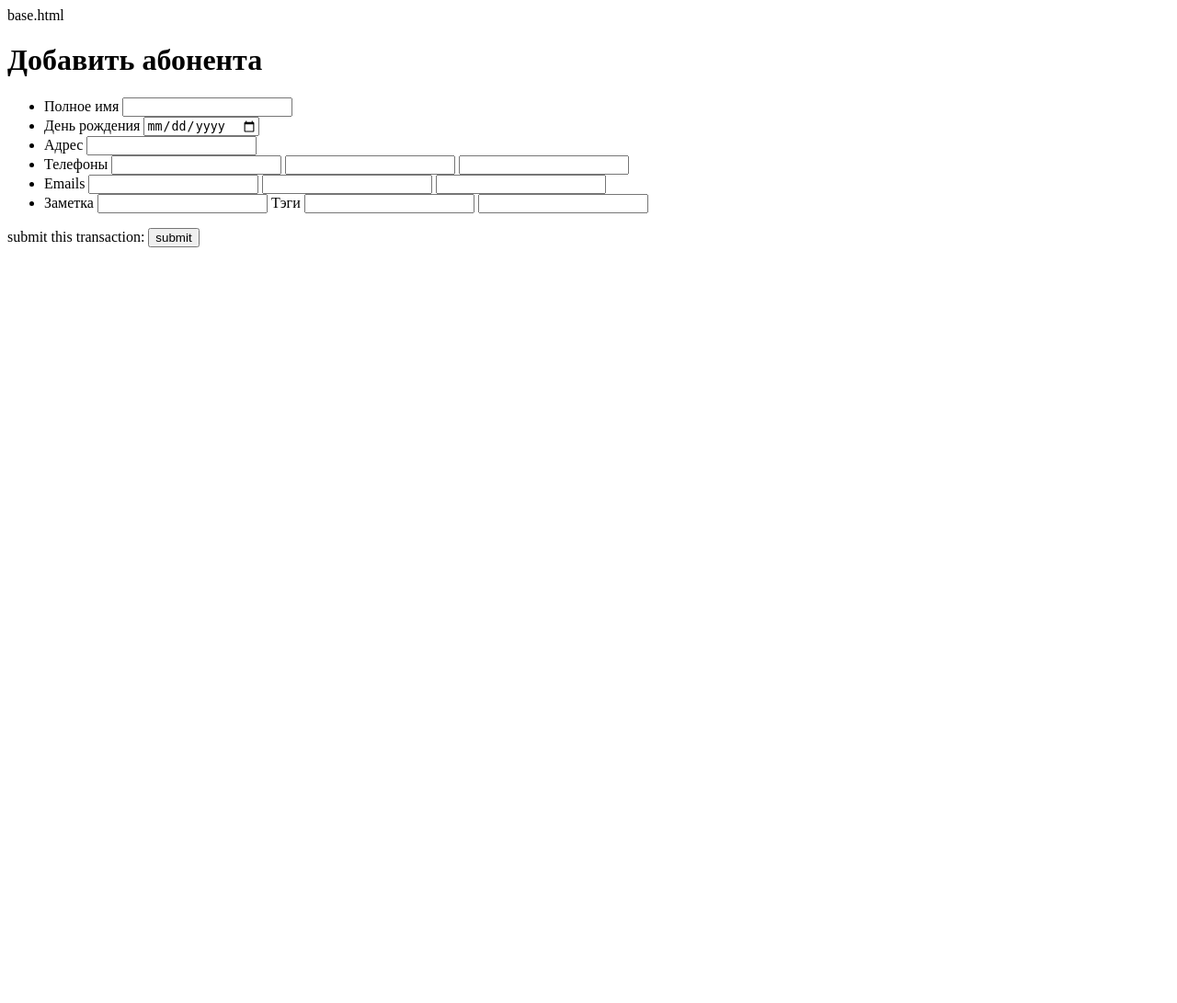
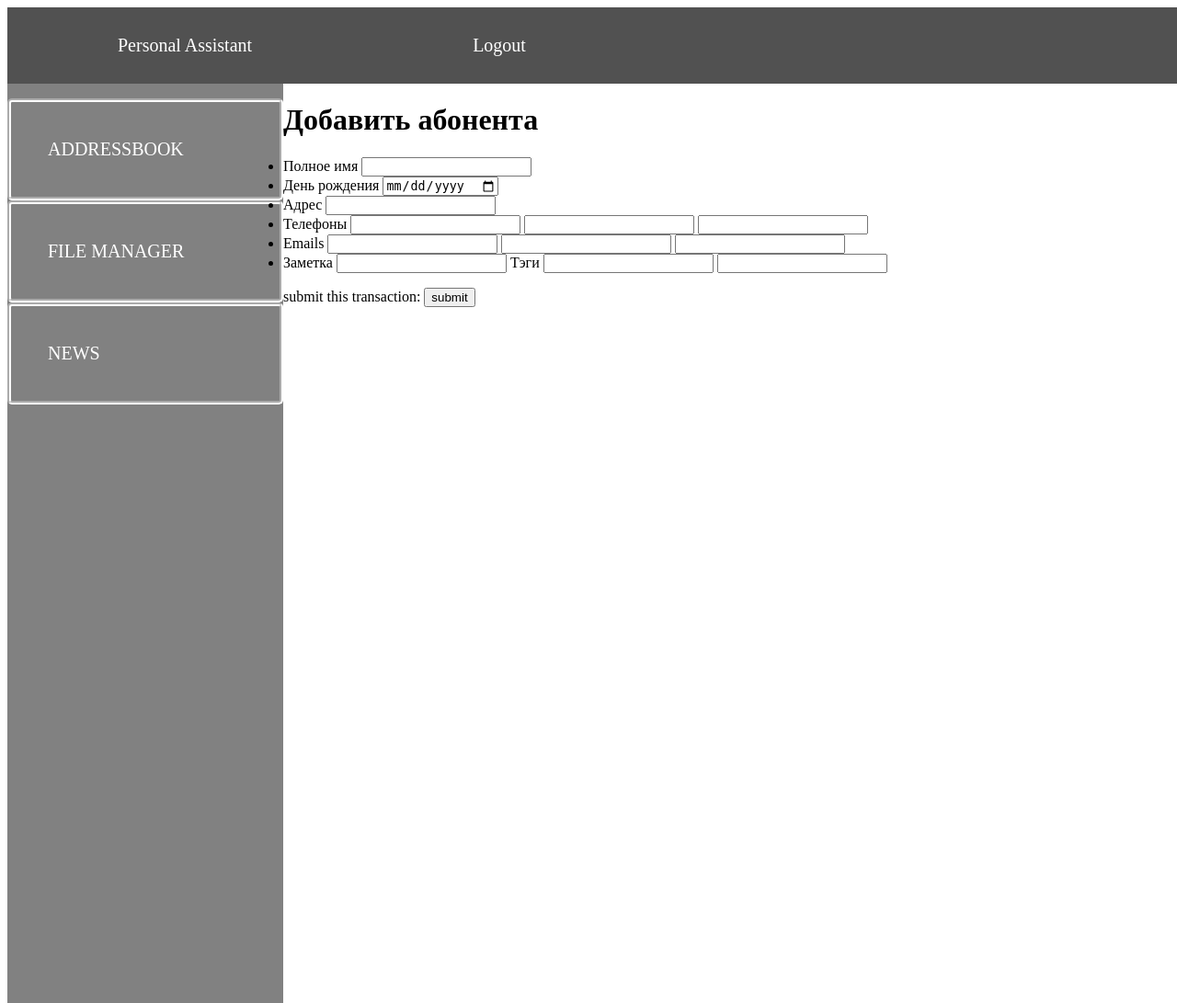
Before and after one commit to personal-assisntant-2/personal-assistant, a Django app: page /addressbook/add_contact/ in a window 1280 px wide. Shown: the whole page at 92% size. Before the commit the page ends 269 px from the top, so only its background shows below. Run offline with Django 3.2, Linux system fonts and the light colour scheme; data that the repository does not hold is empty.

```diff
--- a/assistant/addressbook/templates/addressbook/abonent_detail.html
+++ b/assistant/addressbook/templates/addressbook/abonent_detail.html
@@ -3,7 +3,7 @@
 {% load static %}
 <style type="text/css">
 .blok {
-height: 300px;
+max-height: 300px;
 width: 700px;
 background: rgb(211, 211, 211);
 color: rgb(0, 0, 0);
--- a/assistant/addressbook/templates/addressbook/abonent_list.html
+++ b/assistant/addressbook/templates/addressbook/abonent_list.html
@@ -1,7 +1,7 @@
 <style type = "text/css">
 .blok {
     max-height: 500px;
-    width: 1000px;
+    width: 700px;
     background: rgb(211, 211, 211);
     color: rgb(0, 0, 0);
     overflow-y: scroll;
--- a/assistant/addressbook/templates/addressbook/add_contact.html
+++ b/assistant/addressbook/templates/addressbook/add_contact.html
@@ -1,4 +1,4 @@
-{% extends 'addressbook/base.html' %}
+{% extends 'base.html' %}
 {% block content %}
 {% load static %}
 
--- a/assistant/addressbook/views.py
+++ b/assistant/addressbook/views.py
@@ -11,7 +11,6 @@ from .models import Abonent, Phone, Email, Note, Tag
 
 class AbonentDetailView(DetailView):
     model = Abonent
-    print('----')
     #template_name = 'addressbook/detail.html'
     context_object_name = 'abonent'
 
@@ -22,7 +21,6 @@ class AbonentDetailView(DetailView):
         context['phones'] = Phone.objects.filter(abonent_id = context['abonent'].id)
         context['emails'] = Email.objects.filter(abonent_id = context['abonent'].id)
         context['notes'] = Note.objects.filter(abonent_id = context['abonent'].id)
-        print('-----', dir(context['phones']))
         return context
 
 
@@ -120,19 +118,11 @@ def birthdays():
     pass
 
 def home(request):
-    #url = ' /deta i l / % ( p k ) d/ '
     all_abonent = Abonent.objects.all()
     #template = loader.get_template("addressbook/home.html")
     content = {
         'abonents': all_abonent,
-        'user' : request.user,
     }
-    for ab in all_abonent:
-        #print(ab)
-        x = ab.phones
-        print('-',x)
-        print('--',x.values())
-        print('---',dir(x))
     #return HttpResponse(template.render(context, request))
-    print('-------',reverse('addressbook:home'))
+
     return render(request, 'addressbook/home.html', content)
--- a/assistant/assistant/templates/assistant/base.html
+++ b/assistant/assistant/templates/assistant/base.html
@@ -1,20 +1,105 @@
 <!DOCTYPE html>
 <html lang="ru">
 
+<style>
+    aside {
+  float: left;
+  background: #818181;
+
+  width: 300px;
+  height: 1000px;
+
+}
+aside ul {
+  list-style: none;
+  padding-inline-start: 0px;
+
+}
+aside ul li {
+  background-color: #818181;
+  border: 4px groove #ffffff;
+  border-radius: 5px;
+  padding: 40px 20px 40px 40px;
+
+  font-size: 20px;
+  transition: all 0.6s ease;
+}
+
+aside ul li a {
+  color: #ffffff;
+  text-decoration: none;
+  transition: all 0.6s ease;
+}
+
+
+aside li a:hover {
+  color: #000000;
+}
+
+header {
+  float: up;
+  background: #515151;
+  padding: 10px;
+  width: 100%;
+}
+header ul {
+    display: inline-flex;
+  list-style: none;
+  margin: 10px;
+}
+header ul li {
+  margin: 10px 60px 10px 60px;
+
+  font-size: 20px;
+  transition: all 0.6s ease;
+}
+
+header ul li a {
+  color: #ffffff;
+  text-decoration: none;
+  transition: all 0.6s ease;
+}
+
+header li a:hover {
+  color: #000000;
+}
+
+</style>
 <head>
     <meta charset="UTF-8">
     <meta name="viewport" content="width=device-width, initial-scale=1.0">
 
 <body>
     <header>
-        <div class="horizontal-flex container"></div>
-        <a class="logo" href=' {% url "addressbook:birthdays" %}'>Personal Assistant</a>
-        <ul class="horizontal-flex site-nav list">
-            <li><p>{{user.username}}</p></li>
-            <li><a href="">Logout</a></li>
+
+            <ul>
+                <li>
+                    <a href=' {% url "addressbook:birthdays" %}'>Personal Assistant</a>
+                </li>
+                <li>
+                    <a href="">{{user.username}}</a>
+                </li>
+                <li>
+                    <a href="">Logout</a>
+                </li>
+            </ul>
+
+    </header>
+    <aside>
+
+        <ul>
+            <li>
+                <a  class="button-menu" href="{% url 'addressbook:home' %}">ADDRESSBOOK</a>
+            </li>
+            <li>
+                <a  class="button-menu"  href="">FILE MANAGER</a>
+            </li>
+            <li>
+                <a  class="button-menu" href="">NEWS</a>
+            </li>
         </ul>
-        </div>
-    </header>
+    </aside>
+
     {% block content %}
     {% endblock %}
 </body>
```
